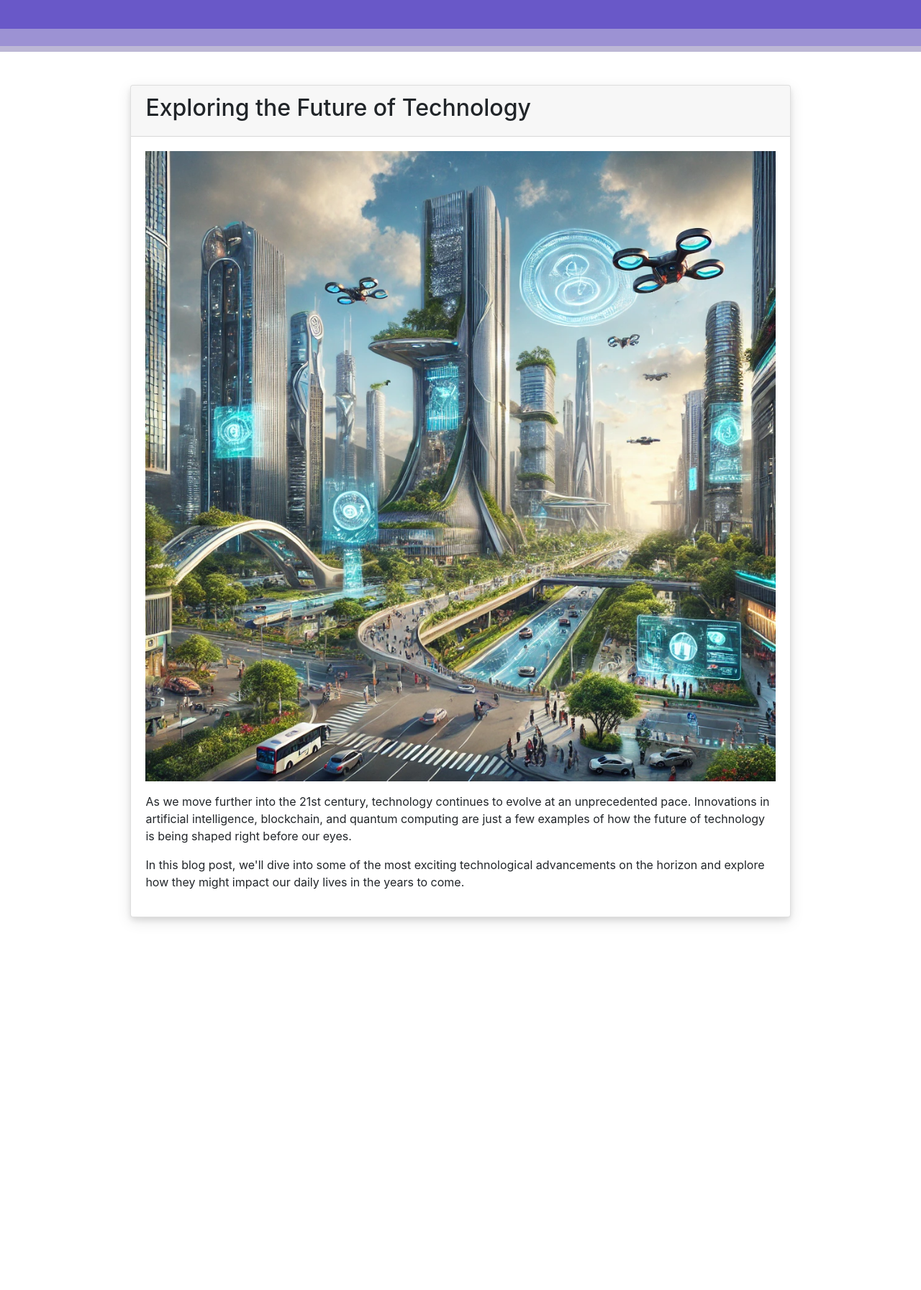
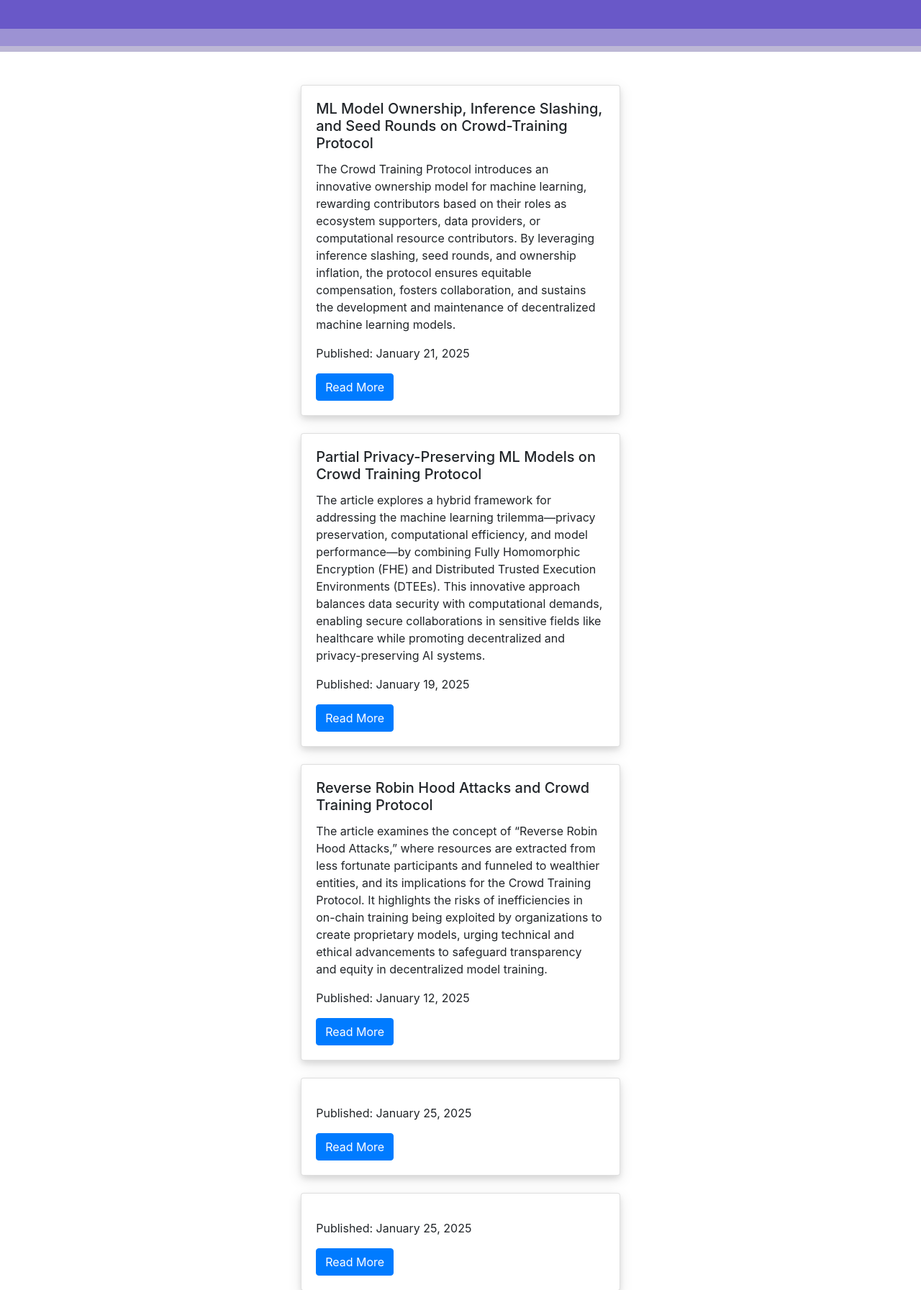
Before and after one commit to Delpen9/Ian-Dover-Personal-Website, a Flask app: page /blog in a window 1280 px wide. Shown: the part 162-1955 px from the top of the page at 72% size. Run offline with Flask 3, Linux system fonts and the light colour scheme; some libraries are stand-ins or nearby versions.

Commit message:
added 3 blog posts (#26)

```diff
--- a/myportfolio/templates/blog.html
+++ b/myportfolio/templates/blog.html
@@ -5,15 +5,76 @@
 <div class="container-wrapper">
     <div class="blog-main container">
         <div class="row justify-content-center">
-            <div class="col-sm-12 col-md-12">
-                <div class="card">
-                    <div class="card-header">
-                        <h2>Exploring the Future of Technology</h2>
+            <div class="col-sm-12 col-md-6">
+                <div class="card blog-card">
+                    <div class="card-body">
+                        <h5 class="card-title">ML Model Ownership, Inference Slashing, and Seed Rounds on Crowd-Training Protocol</h5>
+                        <p class="card-text">The Crowd Training Protocol introduces an innovative ownership model for machine learning, rewarding contributors based on their roles as ecosystem supporters, data providers, or computational resource contributors. By leveraging inference slashing, seed rounds, and ownership inflation, the protocol ensures equitable compensation, fosters collaboration, and sustains the development and maintenance of decentralized machine learning models.</p>
+                        <p class="card-date">Published: January 21, 2025</p>
+                        <a href="https://medium.com/@iantdover/ml-model-ownership-inference-slashing-and-seed-rounds-on-crowd-training-protocol-8206ffdf5b81" class="btn btn-primary" target="_blank">Read More</a>
                     </div>
+                </div>
+                <br>
+                <div class="card blog-card">
                     <div class="card-body">
-                        <img src="../static/content/blog/future_of_tech.jpg" alt="Technology Future" class="img-fluid mb-3">
-                        <p>As we move further into the 21st century, technology continues to evolve at an unprecedented pace. Innovations in artificial intelligence, blockchain, and quantum computing are just a few examples of how the future of technology is being shaped right before our eyes.</p>
-                        <p>In this blog post, we'll dive into some of the most exciting technological advancements on the horizon and explore how they might impact our daily lives in the years to come.</p>
+                        <h5 class="card-title">Partial Privacy-Preserving ML Models on Crowd Training Protocol</h5>
+                        <p class="card-text">The article explores a hybrid framework for addressing the machine learning trilemma—privacy preservation, computational efficiency, and model performance—by combining Fully Homomorphic Encryption (FHE) and Distributed Trusted Execution Environments (DTEEs). This innovative approach balances data security with computational demands, enabling secure collaborations in sensitive fields like healthcare while promoting decentralized and privacy-preserving AI systems.</p>
+                        <p class="card-date">Published: January 19, 2025</p>
+                        <a href="https://medium.com/@iantdover/partial-privacy-preserving-ml-models-on-crowd-training-protocol-4c5b6e613320" class="btn btn-primary" target="_blank">Read More</a>
+                    </div>
+                </div>
+                <br>
+                <div class="card blog-card">
+                    <div class="card-body">
+                        <h5 class="card-title">Reverse Robin Hood Attacks and Crowd Training Protocol</h5>
+                        <p class="card-text">The article examines the concept of “Reverse Robin Hood Attacks,” where resources are extracted from less fortunate participants and funneled to wealthier entities, and its implications for the Crowd Training Protocol. It highlights the risks of inefficiencies in on-chain training being exploited by organizations to create proprietary models, urging technical and ethical advancements to safeguard transparency and equity in decentralized model training.</p>
+                        <p class="card-date">Published: January 12, 2025</p>
+                        <a href="https://medium.com/@iantdover/reverse-robin-hood-attacks-and-crowd-training-protocol-25c14f88fac5" class="btn btn-primary" target="_blank">Read More</a>
+                    </div>
+                </div>
+                <br>
+                <div class="card blog-card">
+                    <div class="card-body">
+                        <h5 class="card-title"></h5>
+                        <p class="card-text"></p>
+                        <p class="card-date">Published: January 25, 2025</p>
+                        <a href="" class="btn btn-primary" target="_blank">Read More</a>
+                    </div>
+                </div>
+                <br>
+                <div class="card blog-card">
+                    <div class="card-body">
+                        <h5 class="card-title"></h5>
+                        <p class="card-text"></p>
+                        <p class="card-date">Published: January 25, 2025</p>
+                        <a href="" class="btn btn-primary" target="_blank">Read More</a>
+                    </div>
+                </div>
+                <br>
+                <div class="card blog-card">
+                    <div class="card-body">
+                        <h5 class="card-title"></h5>
+                        <p class="card-text"></p>
+                        <p class="card-date">Published: January 25, 2025</p>
+                        <a href="" class="btn btn-primary" target="_blank">Read More</a>
+                    </div>
+                </div>
+                <br>
+                <div class="card blog-card">
+                    <div class="card-body">
+                        <h5 class="card-title"></h5>
+                        <p class="card-text"></p>
+                        <p class="card-date">Published: January 25, 2025</p>
+                        <a href="" class="btn btn-primary" target="_blank">Read More</a>
+                    </div>
+                </div>
+                <br>
+                <div class="card blog-card">
+                    <div class="card-body">
+                        <h5 class="card-title"></h5>
+                        <p class="card-text"></p>
+                        <p class="card-date">Published: January 25, 2025</p>
+                        <a href="" class="btn btn-primary" target="_blank">Read More</a>
                     </div>
                 </div>
             </div>
```
